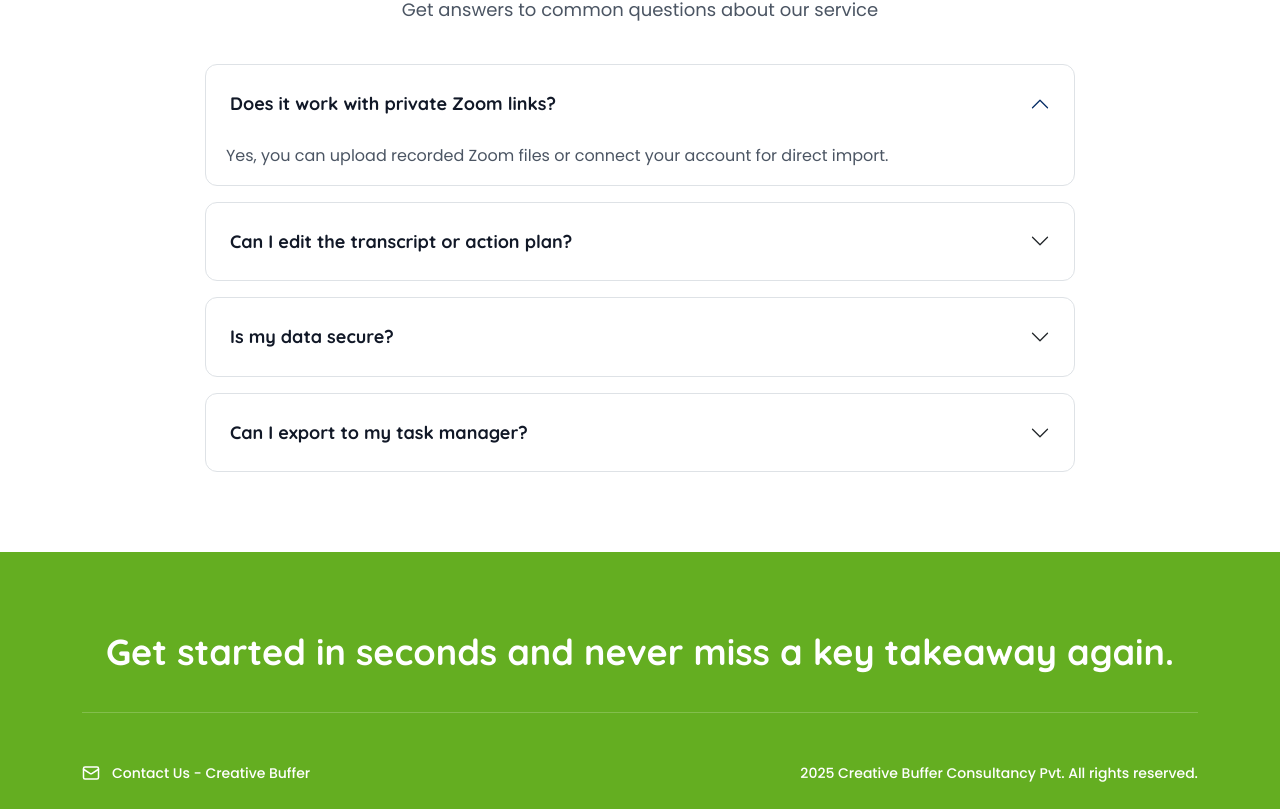
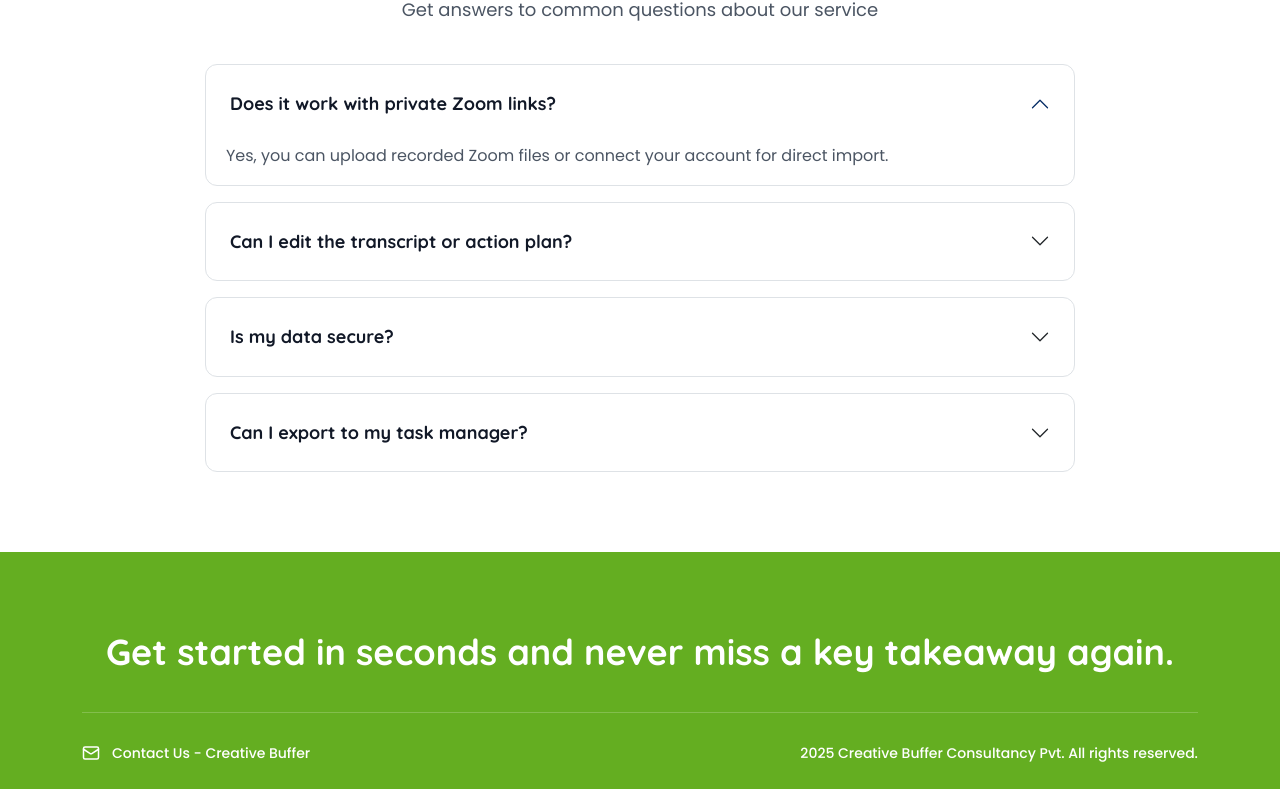
Before and after one commit to dheerendrakumarcreative/video-transcription, a React (Vite) app: page / in a window 1280 px wide. Shown: the part 2260-3069 px from the top of the page. Built offline with nearby package versions, Linux system fonts and the light colour scheme; no server answers.

Commit message:
footertxt css

```diff
--- a/src/index.css
+++ b/src/index.css
@@ -472,7 +472,7 @@ section.howitswork-section .subheading p {
 }
 
 .coptyRight {
-  padding-top: 20px;
+
   color: #fff !important;
 }
 
```
